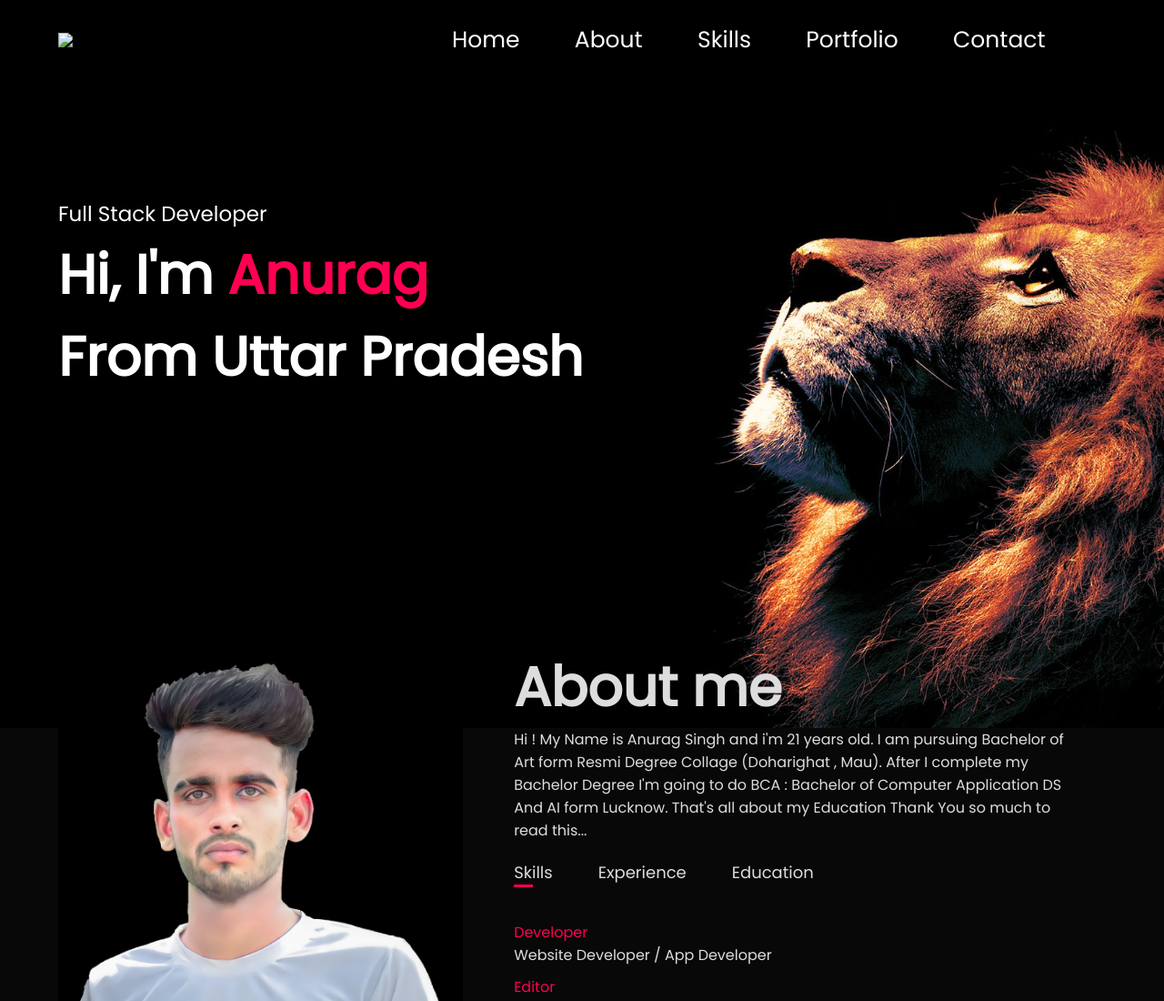
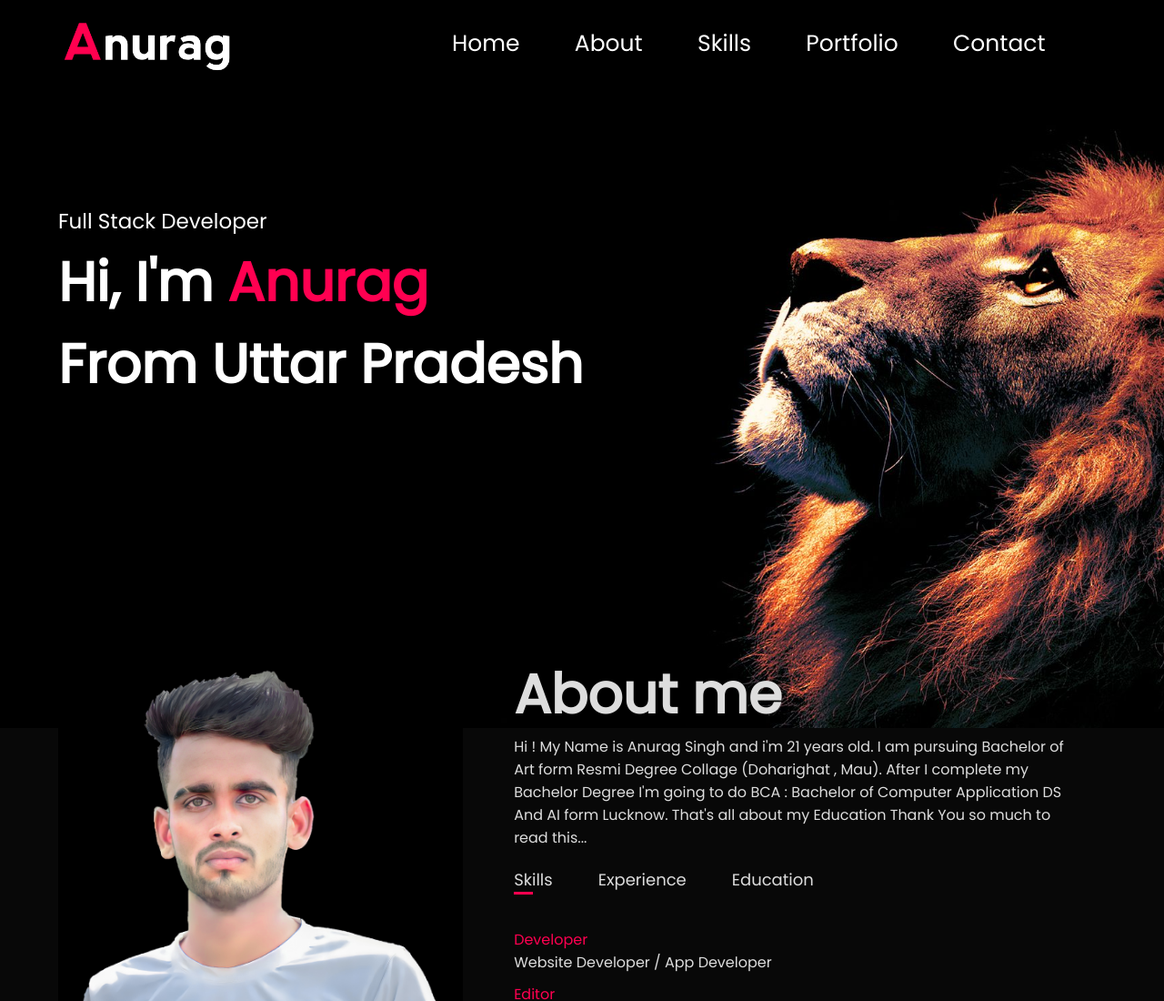
Before and after one commit to Anuragsingh0007/Portfolio, a plain HTML site: page index.html in a window 1280 px wide. Shown: the top 1100 px of the page at 91% size. Drawn offline with Linux system fonts and the light colour scheme; the site is published under a folder, as on GitHub Pages, so addresses that start at the root find nothing.

Commit message:
Update index.html

```diff
--- a/index.html
+++ b/index.html
@@ -11,7 +11,7 @@
     <div id="header">
         <div class="container">
             <nav>
-                <img src="/anurag logo.png" class="logo">
+                <img src="./anurag logo.png" class="logo">
                 <ul>
                     <li><a href="#">Home</a></li>
                     <li><a href="#about">About</a></li>
```
